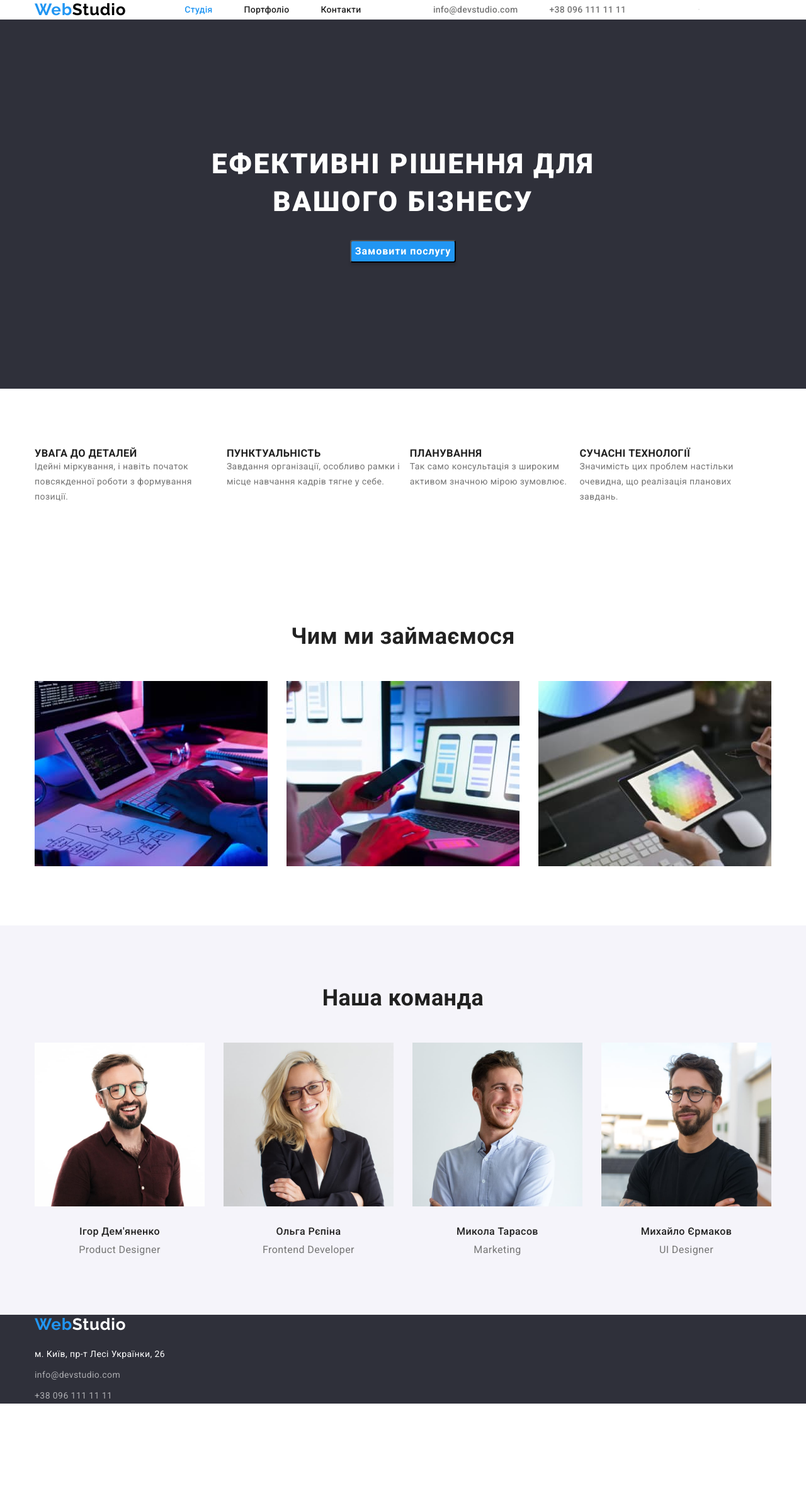
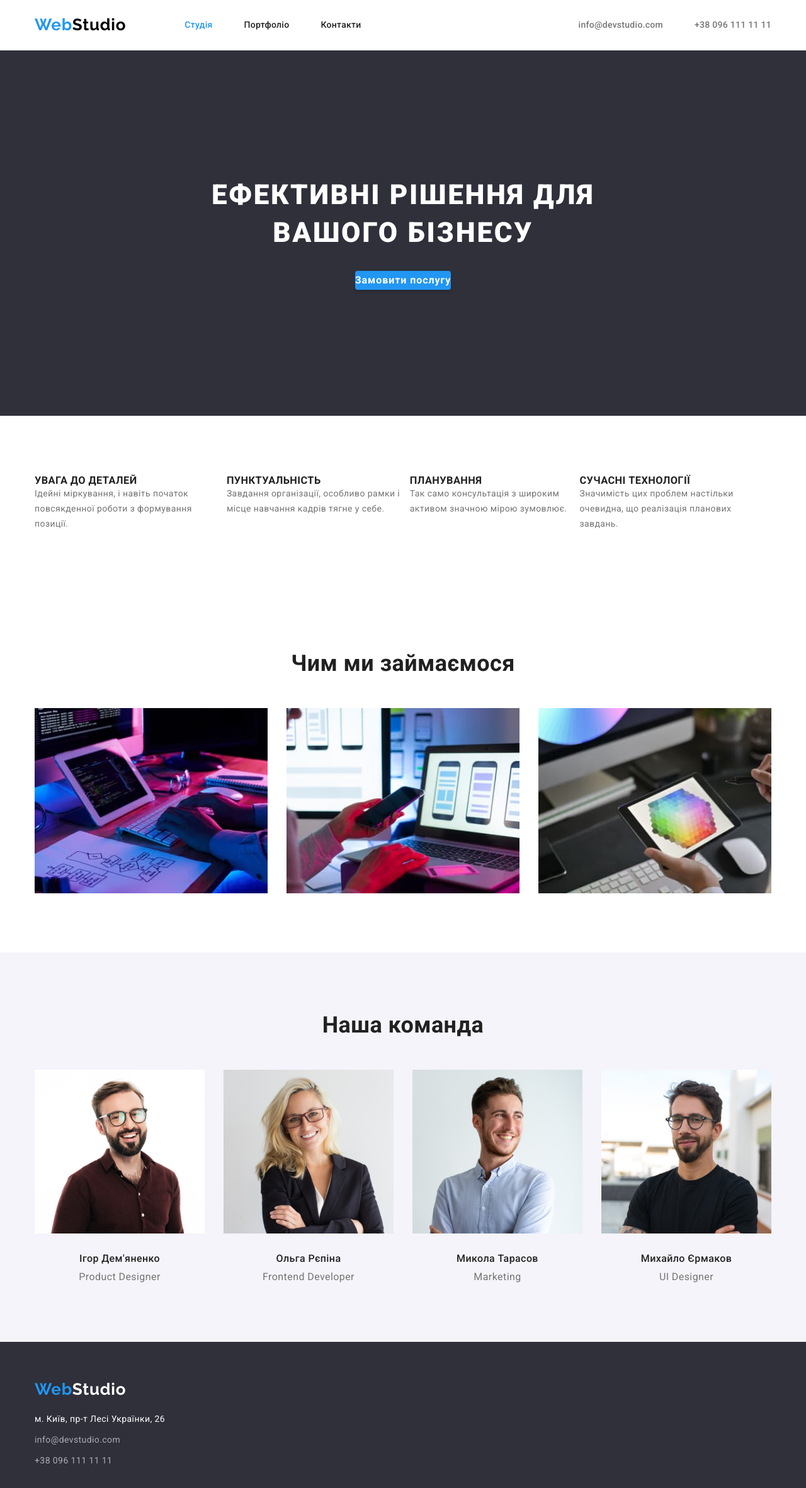
Before and after one commit to Sizyk-Andrii/goit-markup-hw-03, a plain HTML site: page index.html in a window 1280 px wide. Shown: the whole page at 63% size. Before the commit the page ends 2228 px from the top, so only its background shows below. Drawn offline with nearby package versions, Linux system fonts and the light colour scheme.

Commit message:
Flex_generally_done
Flex_generally_done

```diff
--- a/css/styles.css
+++ b/css/styles.css
@@ -89,6 +89,8 @@ ul {
 button {
   font-size: var(--secondary-font-size);
   cursor: pointer;
+  border-width: 0;
+  padding: 0;
 }
 
 span {
@@ -189,6 +191,8 @@ address {
   letter-spacing: var(--primary-letter-spacing);
   color: var(--logo-navigation-text-color);
   margin-right: 93px;
+  margin-top: 24px;
+  margin-bottom: 25px;
 }
 
 .menu-contacts-navigation {
@@ -236,6 +240,11 @@ address {
 
 .footer-gap {
     margin-bottom: 9px;
+}
+
+.footer-container {
+    padding-top: 60px;
+    padding-bottom: 60px;
 }
 
 /* =========STUDIO========== */
@@ -324,12 +333,16 @@ address {
 }
 
 .examples_work,
-.our-team-list,
-.our-virtues-list {
+.our-team-list, .our-virtues-list {
   display: flex;
   flex-direction: row;
   justify-content: space-between;
 }
+
+/* .our-virtues-list {
+    display: flex;
+    column-gap: 30px;
+  } */
 
 .our-team-section {
   background-color: var(--third-bg-color);
@@ -337,9 +350,10 @@ address {
 
 /* ========PORTFOLIO======= */
 
-/* .portfolio-page {
-    padding: 0;
-}  */
+/* .portfolio-button {
+    display: inline-block;
+    padding: 6 22;
+}    */
 
 .portfolio-list-projects {
   display: flex;
--- a/index.html
+++ b/index.html
@@ -30,7 +30,6 @@
           <a class="menu-contacts-navigation" href="tel:+380961111111">+38 096 111 11 11</a>
         </li>
       </ul>
-      <hr class="line-in-header">
       </div>
     </header>
     <main>
@@ -146,7 +145,7 @@
       </section>
     </main>
     <footer class="page-footer-bg">
-      <div class="container">
+      <div class="container footer-container">
         <a class="logo-footer" href=""><span>Web</span>Studio</a>
       <address>
         <ul>
```
Also changed, not shown: portfolio.html (+2 -3 lines).
